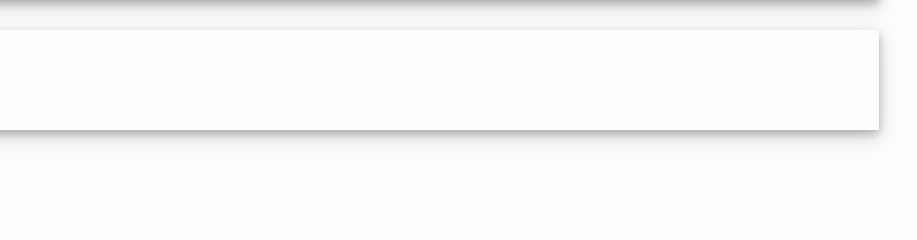
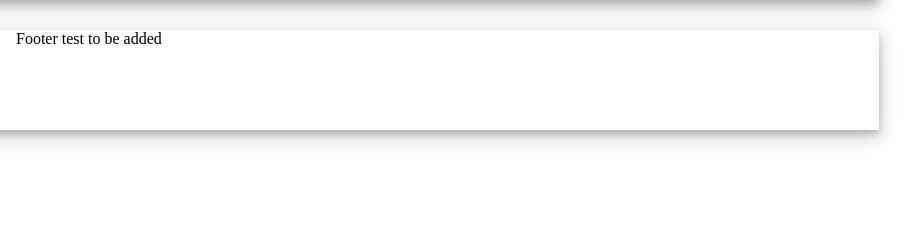
Before and after one commit to Jayshan/fullstackpractice, a plain HTML site: page testpage.html in a window 1280 px wide. Shown: the part 380-620 px from the top of the page, 363-1280 px from the left. Drawn offline with Linux system fonts and the light colour scheme.

Commit message:
Added text to footer as first update

```diff
--- a/testpage.html
+++ b/testpage.html
@@ -33,7 +33,7 @@
             </div>
         </div>
         <div id="footer">
-
+            <p>Footer test to be added</p>
         </div>
     </body>
 </html>
```
